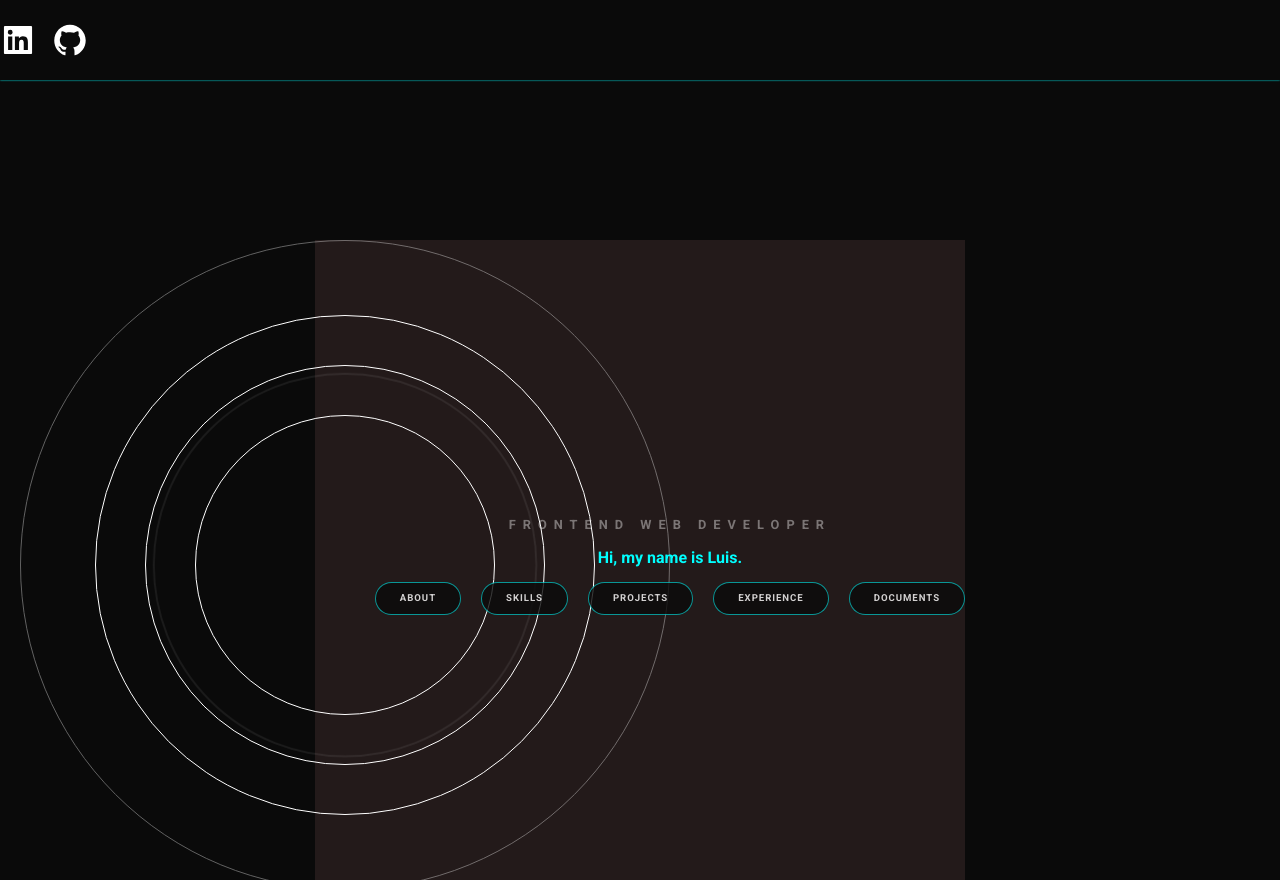
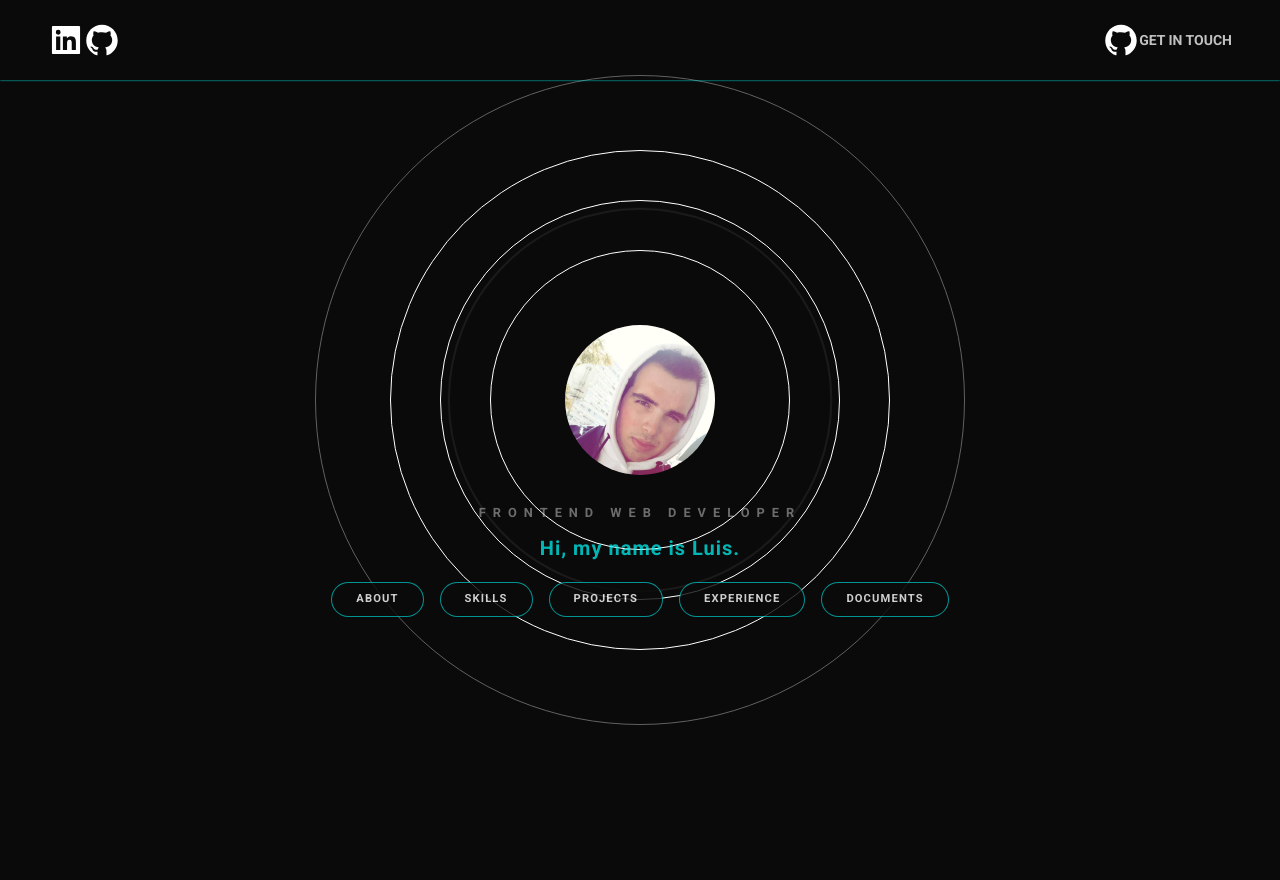
Before and after one commit to FlashCodX/devPortfolio, a Next.js app: page / in a window 1280 px wide. After the commit the page ends 800 px from the top, so only its background shows below. Built offline with nearby package versions, Linux system fonts and the light colour scheme.

Commit message:
initial commit

```diff
--- a/app/components/Rings.tsx
+++ b/app/components/Rings.tsx
@@ -4,7 +4,11 @@ import Image from "next/image";
 import avatar from "../../public/avatar.webp";
 export default function Rings() {
   return (
-    <>
+    <div
+      className='max-h-[650px] max-w-[650px]
+      w-full h-full
+      relative'
+    >
       <motion.div
         initial={{
           opacity: 0,
@@ -17,27 +21,27 @@ export default function Rings() {
         transition={{
           duration: 2.5,
         }}
-        className='relative flex justify-center items-center max-w-[650px] w-full h-[60px] '
+        className='absolute
+        top-0 right-0 m- bottom-0 left-0
+        auto
+        flex justify-center items-center
+
+        '
       >
-        <div className='absolute border border-[--default-ring] rounded-full h-[200px] w-[200px] animate-ping' />
-        <div className=' rounded-full border   border-[--default-ring] w-[250px] h-[250px]  md:h-[300px] md:w-[300px] absolute  ' />
-        <div className='invisible md:visible rounded-full border   border-[--default-ring]  h-[500px] w-[500px] absolute ' />
-
-        <div className=' rounded-full border  border-[--highlight-ring] opacity-20  h-[350px] w-[350px] md:h-[650px] md:w-[650px] absolute  animate-pulse ' />
-        <div
-          className='rounded-full border invisible md:visible  border-[--default-ring]  h-[400px] w-[400px]  first-letter:
-
-      absolute  '
-        />
+        <div className='s4Ring' />
+        <div className='s3Ring' />
+        <div className='s2Ring' />
+        <div className='s1Ring' />
+        <div className='pingRing' />
       </motion.div>
-      {/* <section className='absolute top-[100px]  h-screen   flex items-center  '>
-        <Image
-          width={150}
-          className='rounded-full object-cover '
-          src={avatar}
-          alt='hero'
-        />
-      </section> */}
-    </>
+      <Image
+        width={150}
+        className='rounded-full object-cover
+          absolute top-0 right-0 left-0 bottom-0 m-auto
+          '
+        src={avatar}
+        alt='hero'
+      />
+    </div>
   );
 }
--- a/app/components/hero.tsx
+++ b/app/components/hero.tsx
@@ -6,15 +6,23 @@ type Props = {};
 
 export default function HeroSection(props: Props) {
   return (
-    <div className='relative  bg-red-300/10  w-[650px] h-[650px] m-auto  mt-[160px] flex items-center justify-center'>
+    <div
+      className='relative min-h-screen
+      overflow-hidden
+    flex  space-y-8 items-center justify-center text-center
+
+    '
+    >
       <Rings />
-      <section className='relative  w-full flex flex-col gap-4 justify-center content-center   text-center '>
-        <section className='flex flex-col gap-3 items-center justify-end'>
+      <section className='absolute pt-72'>
+        <section className='flex flex-col gap-3 items-center '>
           <h2 className='flex text-[--text-primary] text-[.5rem] opacity-40 md:text-[.8rem]  tracking-[7px] uppercase'>
             Frontend Web Developer
           </h2>
           <h1 className=' text-white font-semibold flex '>
-            <span className='text-[--secondary]'>Hi, my name is Luis.</span>
+            <span className='text-[--secondary] text-xl opacity-70 tracking-wider'>
+              Hi, my name is Luis.
+            </span>
           </h1>
           <Menu />
         </section>
--- a/app/components/menu.tsx
+++ b/app/components/menu.tsx
@@ -4,7 +4,7 @@ type Props = {};
 
 export default function Menu(props: Props) {
   return (
-    <section className='flex gap-5 mx-auto  left-0 right-0 m-auto'>
+    <section className='mt-2 flex gap-4 flex-wrap justify-center'>
       <Link className='heroButton' href='#about'>
         About
       </Link>
--- a/app/components/navbar.tsx
+++ b/app/components/navbar.tsx
@@ -1,15 +1,58 @@
+"use client";
 type Props = {};
+import Link from "next/link";
+import { motion } from "framer-motion";
+
 import { AiFillLinkedin, AiFillGithub } from "react-icons/ai";
 
 export default function Navbar(props: Props) {
   return (
-    <nav className='sticky top-0 z-20 min-h-[80px]  h-16  flex justify-center'>
-      <div className='max-w-screen-xl w-full flex items-center'>
-        <section className='flex gap-4'>
+    <nav className='fixed w-full top-0 min-h-[80px] flex items-center justify-between  z-20 xl:items-center px-12 overflow-hidden'>
+      <span className='flex justify-between max-w-screen-xl m-auto w-full'>
+        <motion.div
+          initial={{
+            x: -500,
+            opacity: 0,
+            scale: 0.5,
+          }}
+          animate={{
+            x: 0,
+            opacity: 1,
+            scale: 1,
+          }}
+          transition={{
+            duration: 1.5,
+          }}
+          className='flex flex-row items-center  '
+        >
           <AiFillLinkedin fontSize={36} />
           <AiFillGithub fontSize={36} />
-        </section>
-      </div>
+        </motion.div>
+        <Link href={"#contact"}>
+          <motion.div
+            initial={{
+              x: 500,
+              opacity: 0,
+              scale: 0.5,
+            }}
+            animate={{
+              x: 0,
+              opacity: 1,
+              scale: 1,
+            }}
+            transition={{
+              duration: 1.5,
+            }}
+            className='flex flex-row items-center text-white  cursor-pointer'
+          >
+            <AiFillGithub fontSize={36} />
+
+            <p className='uppercase hidden md:inline-flex text-sm text-white opacity-75 hover:opacity-100'>
+              Get In Touch
+            </p>
+          </motion.div>
+        </Link>
+      </span>
     </nav>
   );
 }
--- a/app/globals.css
+++ b/app/globals.css
@@ -38,13 +38,30 @@ nav {
 
 @layer components {
   .heroButton {
-    @apply px-6 py-2 border border-[#00ffff]/70 rounded-full uppercase md:text-[.6rem] bg-[#0a0a0a]
+    @apply px-6 py-2 border border-[#00ffff]/70 rounded-full uppercase md:text-[.7rem] bg-[#0a0a0a]
     tracking-widest text-[--text-primary] text-[.6rem] opacity-80 hover:opacity-100
     transition-all hover:border-[#00ffff]/90 hover:text-[#00ffff]/100 duration-500 hover:scale-105;
   }
 
-  .ring {
-    @apply rounded-full border  border-[--highlight-ring] opacity-20  h-[350px]
-    w-[350px] md:h-[650px] md:w-[650px] absolute  animate-pulse left-0;
+  .s4Ring {
+    @apply rounded-full border
+    border-[--highlight-ring] opacity-20
+     h-[350px] w-[350px]
+     md:h-[650px] md:w-[650px]
+     absolute  animate-pulse;
+  }
+  .s3Ring {
+    @apply invisible md:visible rounded-full border   border-[--default-ring]  h-[500px] w-[500px] absolute;
+  }
+
+  .s2Ring {
+    @apply rounded-full border invisible md:visible  border-[--default-ring]  h-[400px] w-[400px]
+    absolute;
+  }
+  .s1Ring {
+    @apply rounded-full border   border-[--default-ring] w-[250px] h-[250px]  md:h-[300px] md:w-[300px] absolute;
+  }
+  .pingRing {
+    @apply absolute border border-[--default-ring] rounded-full h-[200px] w-[200px] animate-ping;
   }
 }
--- a/app/page.tsx
+++ b/app/page.tsx
@@ -6,7 +6,7 @@ export default function Home() {
   return (
     <main
       className='h-screen snap-y snap-mandatory
-    overflow-x-hidden overflow-y-hidden z-0
+      overflow-x-auto
   '
     >
       <HeroSection />
```
